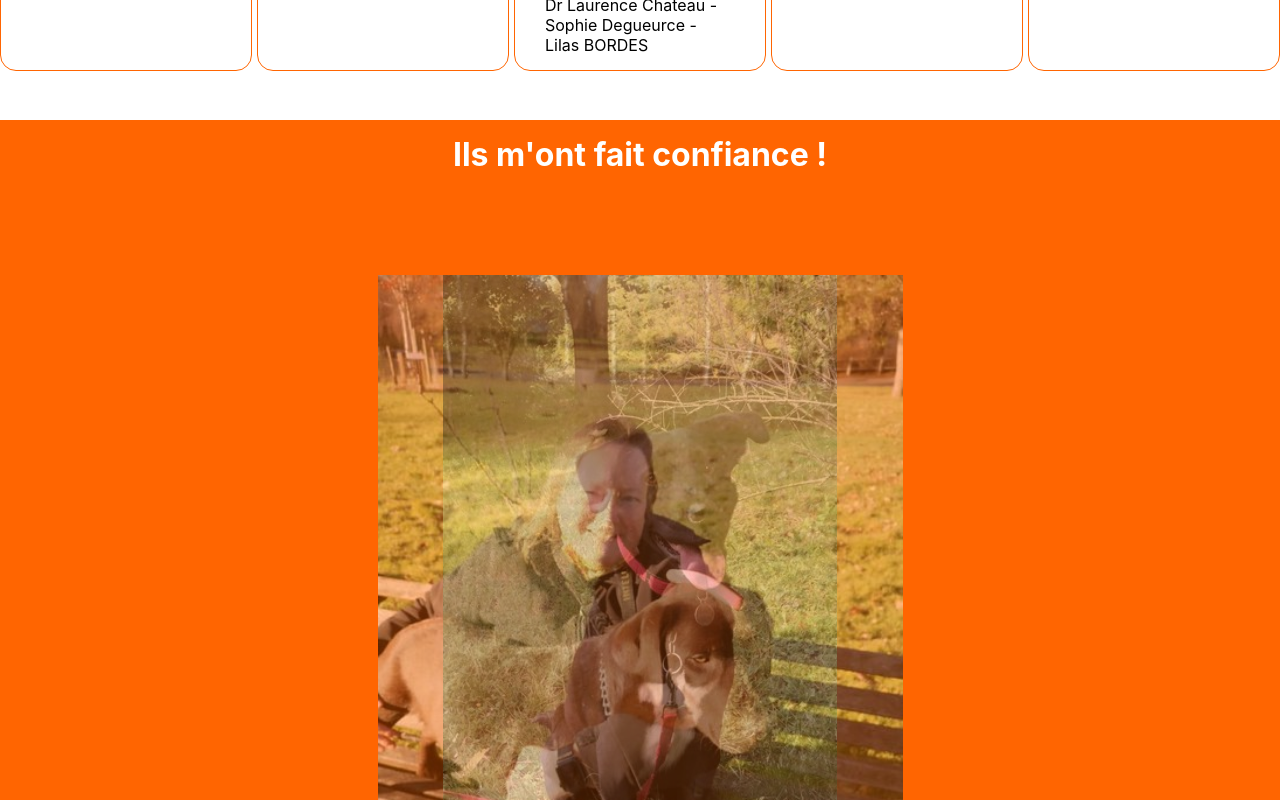
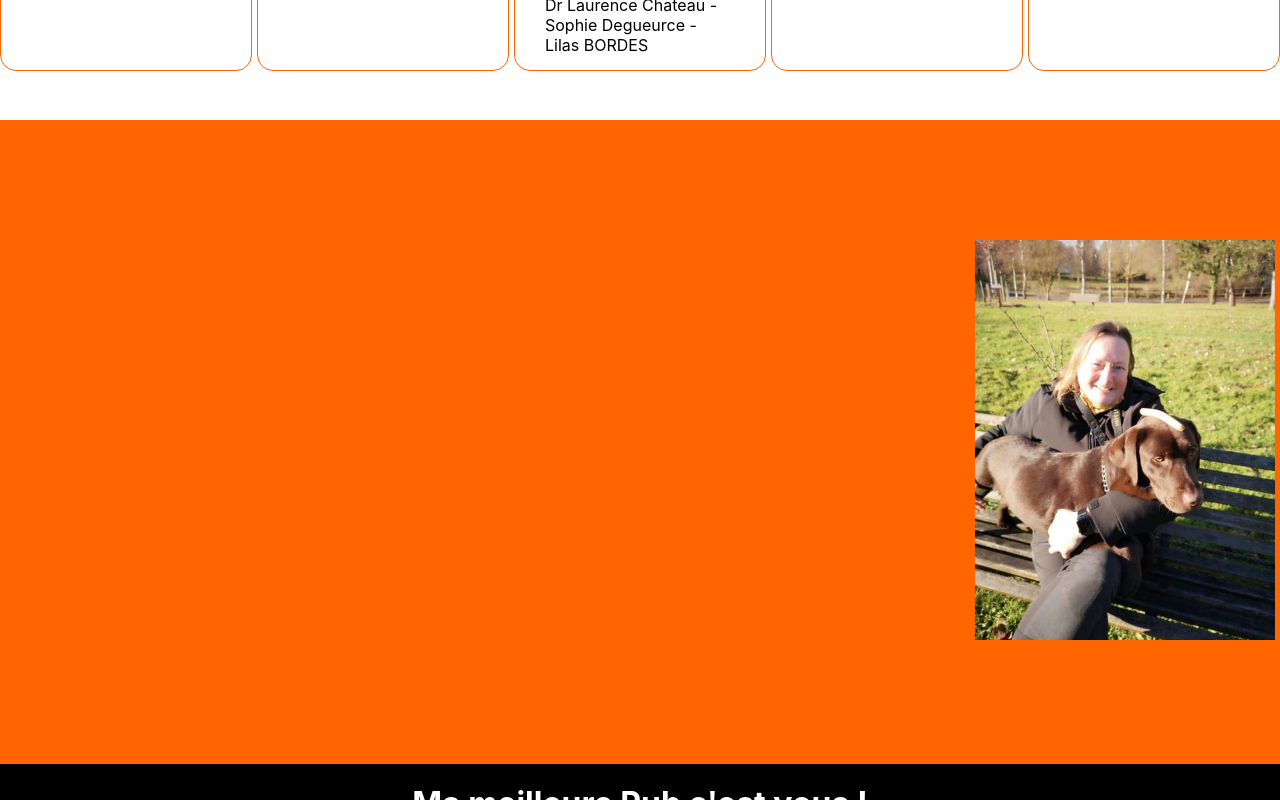
Before and after one commit to melaniemdm/intelligence_canine, a React (Create React App) app: page / in a window 1280 px wide. Shown: the part 2900-3700 px from the top of the page. Built offline with nearby package versions, Linux system fonts and the light colour scheme.

Commit message:
fix(banner) delete (file) particulier - refacto

```diff
--- a/src/components/Banner/index.js
+++ b/src/components/Banner/index.js
@@ -1,23 +1,18 @@
 import './style.scss';
-import {nagano} from '../../datas/nag';
-
 import React from 'react';
 import { Slide   } from 'react-slideshow-image';
 import 'react-slideshow-image/dist/styles.css';
 
 
-console.log(nagano)
+function Banner(props){
 
-function Banner(){
-
-    const images = nagano.picturesBanner;
 
 
         return (
           <div className="slide-container">
             <Slide   duration={1000} transitionDuration={3000}  cssClass='slideShow'  arrows={false} slidesToShow={1}>
               {
-                images.map((each, index) => <img key={index} style={{width: "100%"}} src={process.env.PUBLIC_URL +'/'+ each} alt="images de nagano " className="slideShowImg"/>)
+                props.data.map((each, index) => <img key={index} style={{width: "100%"}} src={process.env.PUBLIC_URL +'/'+ each} alt="images de chiens " className="slideShowImg"/>)
               }
             </Slide>
 
--- a/src/components/Contact/style.scss
+++ b/src/components/Contact/style.scss
@@ -7,7 +7,9 @@
     height: 1000px;
 
 }
-
+.slide-container{
+  background-color: $colorOrange2;
+}
   .containerForm {
     /* Ajouter box-sizing */
     box-sizing : border-box;
--- a/src/components/Particuliers/index.js
+++ /dev/null
@@ -1,30 +0,0 @@
-import './style.scss';
-import {particuliers} from '../../datas/particuliers';
-
-import React from 'react';
-import { Zoom    } from 'react-slideshow-image';
-import 'react-slideshow-image/dist/styles.css'
-
-
-console.log(particuliers)
-
-function BannerParticuliers(){
-
-    const images = particuliers.picturesBannerPart;
-
-
-        return (
-          <div className="slide-container" id="particuliers">
-              <h1 className="titleTrustPart">Ils m'ont fait confiance ! </h1>
-            <Zoom    duration={1000} transitionDuration={3000}  cssClass='slideShow'  arrows={false} >
-              {
-                images.map((each, index) => <img key={index} style={{width: "100%"}} src={process.env.PUBLIC_URL +'/'+ each} alt="images des élèves " className="slideShowImgPart"/>)
-              }
-            </Zoom>
-          </div>
-        )
-    }
-
-
-
-export default BannerParticuliers
--- a/src/components/Particuliers/style.scss
+++ /dev/null
@@ -1,11 +0,0 @@
-@import '../../styles/communs.scss';
-
-.slide-container{
-    background-color: $colorOrange2;
-}
-.slideShowImgPart{
-    margin-top:80px;
-    margin-bottom: 80px;
- object-fit: contain;
- height:700px;
-}
--- a/src/pages/Accueil/index.js
+++ b/src/pages/Accueil/index.js
@@ -3,18 +3,19 @@ import Banner from "../../components/Banner";
 import Presentation from "../../components/Presentation";
 import Services from "../../components/Services";
 import Pro from "../../components/Pro";
-import Particulier from "../../components/Particuliers";
+import {nagano} from '../../datas/nag';
+import {particuliers} from '../../datas/particuliers';
 import Avis from "../../components/Avis";
 import Contact from "../../components/Contact";
 
 function Accueil() {
   return (
     <div>
-      <Banner />
+      <Banner data={nagano.picturesBanner}/>
       <Presentation />
       <Services />
       <Pro />
-      <Particulier />
+      <Banner  data={particuliers.picturesBannerPart}/>
       <Avis />
       <Contact />
       <ScrollToTop />
```
